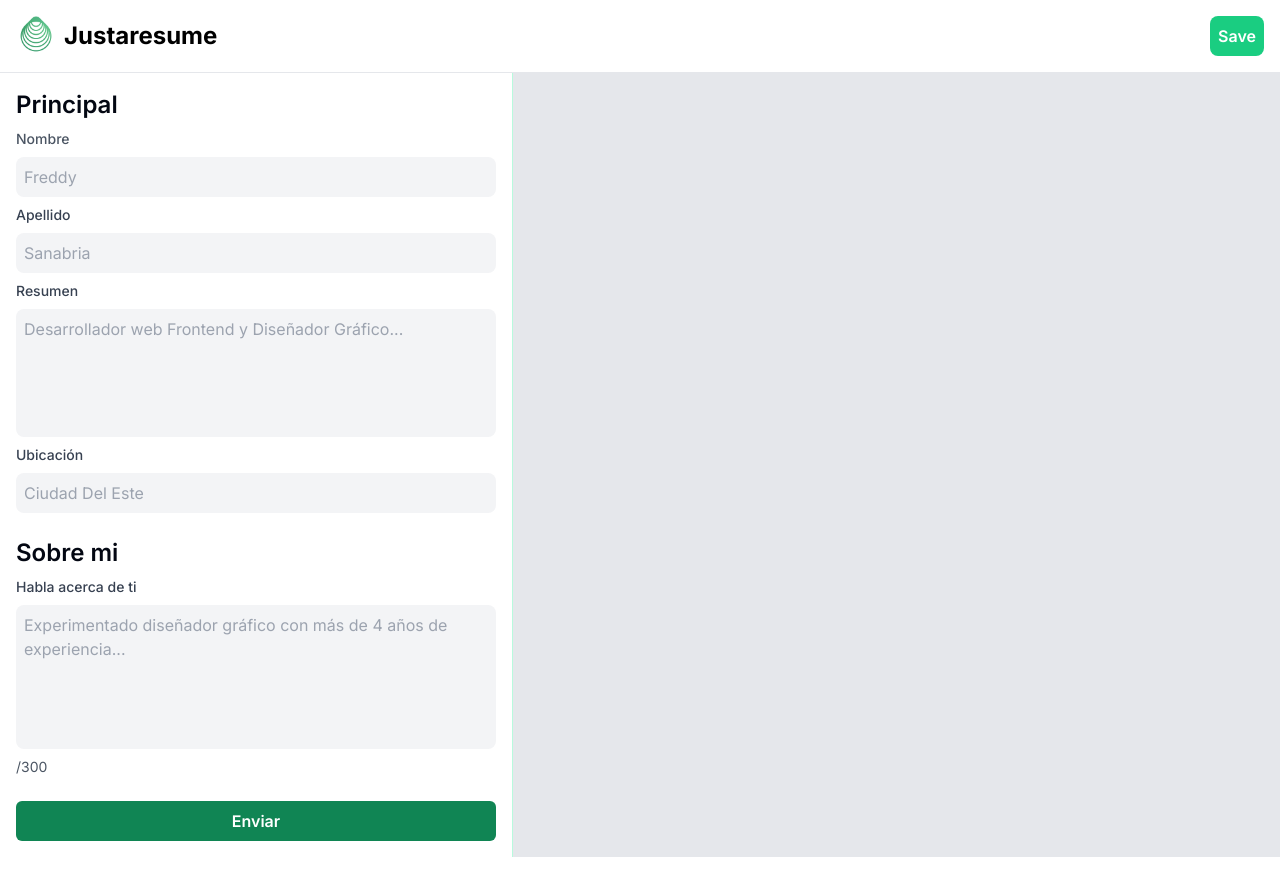
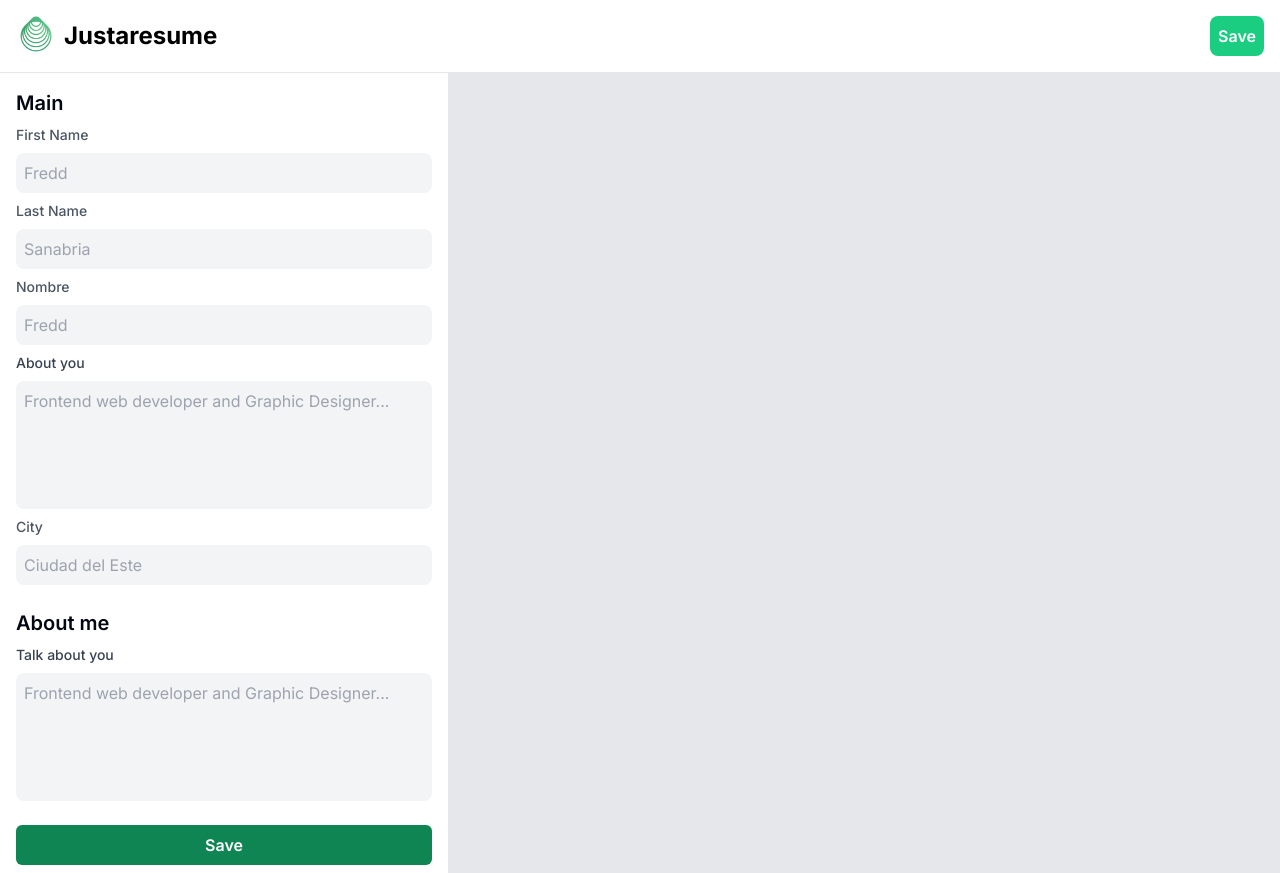
Before and after one commit to freddwithy/just-a-simple-cv, a Next.js app: page /create in a window 1280 px wide. Built offline with nearby package versions, Linux system fonts and the light colour scheme; no server answers; what tailwindcss-animated would draw is missing.

Commit message:
updating next auth types and fetching id

```diff
--- /dev/null
+++ b/app/components/ui/Button.tsx
@@ -0,0 +1,15 @@
+interface ButtonProps {
+    text: string
+    className?: string
+}
+
+const Button: React.FC<ButtonProps> = ({
+    text,
+    className
+}) => {
+  return (
+    <button className={`bg-mystic-700 hover:bg-opacity-90 transition-all text-white font-semibold px-1 py-2 rounded-md ${className}`}>{text}</button>
+  )
+}
+
+export default Button
--- a/app/create/components/CVForm.tsx
+++ b/app/create/components/CVForm.tsx
@@ -1,39 +1,59 @@
+import Button from "@/app/components/ui/Button"
+import InputField from "./ui/InputField"
+import TextAreaField from "./ui/TextAreaField"
+
 export const CVFormComponent = ({
 }) => {
     return (
-        <aside className="min-w-40 max-w-lg flex-grow max-h-screen overflow-y-scroll">
-            <nav className="flex flex-col w-full p-4 gap-y-4">
+        <aside className="min-w-40 max-w-md flex-grow max-h-screen overflow-y-scroll">
+            <div className="flex flex-col w-full p-4 gap-y-4">
                 <form className="flex flex-col gap-y-6">
                     <div className="space-y-2">
-                        <h3 className="text-2xl font-semibold text-gray-950">Principal</h3>
-                        <div className="flex flex-col gap-y-2">
-                            <label htmlFor="" className="font-medium text-gray-600 text-sm">Nombre</label>
-                            <input  type="text" name="name" placeholder="Freddy" className="p-2 bg-gray-100 rounded-lg"/>
-                        </div>
-                        <div className="flex flex-col gap-y-2">
-                            <label htmlFor="" className="font-medium text-gray-700 text-sm">Apellido</label>
-                            <input  type="text" name="lastName" placeholder="Sanabria" className="p-2 bg-gray-100 rounded-lg"/>
-                        </div>
-                        <div className="flex flex-col gap-y-2">
-                            <label htmlFor="" className="font-medium text-gray-700 text-sm">Resumen</label>
-                            <textarea name="resume" placeholder='Desarrollador web Frontend y Diseñador Gráfico...' className="p-2 bg-gray-100 rounded-lg resize-none h-32"/>
-                        </div>
-                        <div className="flex flex-col gap-y-2">
-                            <label htmlFor="" className="font-medium text-gray-700 text-sm">Ubicación</label>
-                            <input  type="text" name="location" placeholder="Ciudad Del Este" className="p-2 bg-gray-100 rounded-lg"/>
-                        </div>
+                        <h3 className="text-xl font-semibold text-gray-950">Main</h3>
+                        <InputField
+                            typeInput="text"
+                            nameInput="name"
+                            placeholder="Fredd"
+                            label="First Name"
+                        />
+                        <InputField
+                            typeInput="text"
+                            nameInput="lastName"
+                            placeholder="Sanabria"
+                            label="Last Name"
+                        />
+                        <InputField
+                            typeInput="text"
+                            nameInput="name"
+                            placeholder="Fredd"
+                            label="Nombre"
+                        />
+                        <TextAreaField
+                            nameInput="resume"
+                            placeholder="Frontend web developer and Graphic Designer..."
+                            label="About you"
+                        />
+                        <InputField
+                            typeInput="text"
+                            nameInput="city"
+                            placeholder="Ciudad del Este"
+                            label="City"
+                        />
                     </div>
                     <div className="space-y-2">
-                        <h3 className="text-2xl font-semibold text-gray-950">Sobre mi</h3>
-                        <div className="flex flex-col gap-y-2">
-                            <label htmlFor="" className="font-medium text-gray-700 text-sm">Habla acerca de ti</label>
-                            <textarea  maxLength={300} placeholder="Experimentado diseñador gráfico con más de 4 años de experiencia..." className="p-2 bg-gray-100 rounded-lg h-36 resize-none" name="aboutYou"/>
-                            <span className="text-sm text-gray-600">{}/300</span>
-                        </div>
+                        <h3 className="text-xl font-semibold text-gray-950">About me</h3>
+                        <TextAreaField
+                            nameInput="aboutme"
+                            placeholder="Frontend web developer and Graphic Designer..."
+                            label="Talk about you"
+                            maxLength={500}
+                        />
                     </div>
-                    <button className="bg-mystic-700 hover:bg-opacity-90 transition-all text-white font-semibold px-1 py-2 rounded-md">Enviar</button>
+                    <Button
+                        text="Save"
+                    />
                 </form>
-            </nav>
+            </div>
         </aside>
     )
 }
--- /dev/null
+++ b/app/create/components/ui/InputField.tsx
@@ -0,0 +1,24 @@
+interface InputFieldProps {
+    typeInput: string
+    nameInput: string
+    placeholder?: string
+    className?: string
+    label?: string
+}
+
+const InputField: React.FC<InputFieldProps> = ({
+    typeInput,
+    nameInput,
+    className,
+    placeholder,
+    label
+}) => {
+  return (
+    <div className="flex flex-col gap-y-2">
+        <label htmlFor="" className="font-medium text-gray-600 text-sm">{label}</label>
+        <input  type={typeInput} name={nameInput} placeholder={placeholder} className={`p-2 bg-gray-100 rounded-lg ${className}`}/>
+    </div>
+  )
+}
+
+export default InputField
--- /dev/null
+++ b/app/create/components/ui/TextAreaField.tsx
@@ -0,0 +1,23 @@
+interface TextAreaFieldProps {
+    nameInput: string
+    placeholder?: string
+    className?: string
+    label?: string,
+    maxLength?: number
+}
+
+const TextAreaField: React.FC<TextAreaFieldProps> = ({
+    nameInput,
+    className,
+    placeholder,
+    label
+}) => {
+  return (
+    <div className="flex flex-col gap-y-2">
+        <label htmlFor="" className="font-medium text-gray-700 text-sm">{label}</label>
+        <textarea name={nameInput} placeholder={placeholder} className={`p-2 bg-gray-100 rounded-lg resize-none h-32 ${className}`}/>
+    </div>
+  )
+}
+
+export default TextAreaField
--- a/app/create/page.tsx
+++ b/app/create/page.tsx
@@ -1,5 +1,7 @@
 import { CVFormComponent } from "./components/CVForm"
 import { Header } from "../components/Header"
+import { getServerSession } from "next-auth"
+import { authConfig } from "@/libs/auth"
 
 const navLinks = [
     {
@@ -9,14 +11,26 @@ const navLinks = [
 ]
 
 
-export default async function CreatePage () {
+export default async function CreatePage ({
+    params
+} : {
+    params: { resumeId: string }
+}) {
+    const session = await getServerSession(authConfig)
+
+    if (session) {
+        console.log('User is:', session.user?.name)
+        if(session?.user?.id) {
+            console.log('User ID is:', session.user.id)
+        }
+    }
     return (
         <>
             <Header navLinks={navLinks} />
 
                 <div className="flex flex-col md:flex-row">
                     <CVFormComponent  />
-                    <main className="border-l py-10 border-mystic-200 flex items-center bg-gray-200 flex-col gap-y-8 flex-grow max-h-screen overflow-y-scroll">
+                    <main className="border-l py-10 border-gray-200 flex items-center bg-gray-200 flex-col gap-y-8 flex-grow max-h-screen overflow-y-scroll">
                     </main>
                 </div>
         </>
--- a/libs/auth.ts
+++ b/libs/auth.ts
@@ -3,6 +3,11 @@ import GoogleProvider from "next-auth/providers/google"
 import CredentialsProvider from "next-auth/providers/credentials";
 import bcrypt from "bcrypt"
 import { NextAuthOptions } from "next-auth";
+
+type SessionProps = {
+    session: any;
+    token: any;
+};
 
  export const authConfig: NextAuthOptions = {
     providers: [
@@ -40,5 +45,14 @@ import { NextAuthOptions } from "next-auth";
     ],
     pages: {
         signIn: "/auth/login"
-    }
+    },
+    callbacks: {
+        session: async ({ session, token }: SessionProps) => {
+          if (session?.user) {
+            session.user.id = token.sub;
+            delete session.user.email; // sanitize data for security
+          }
+          return session;
+        },
+    },
 }
--- a/package.json
+++ b/package.json
@@ -11,6 +11,7 @@
   },
   "dependencies": {
     "@hookform/resolvers": "^3.3.4",
+    "@next-auth/prisma-adapter": "0.4.4-canary.81",
     "@prisma/client": "5.12.1",
     "axios": "^1.6.8",
     "bcrypt": "^5.1.1",
```
Also changed, not shown: types/next-auth.d.ts (added, +15 -0 lines), 1 other file (tests, documents, lock files or other folders).
